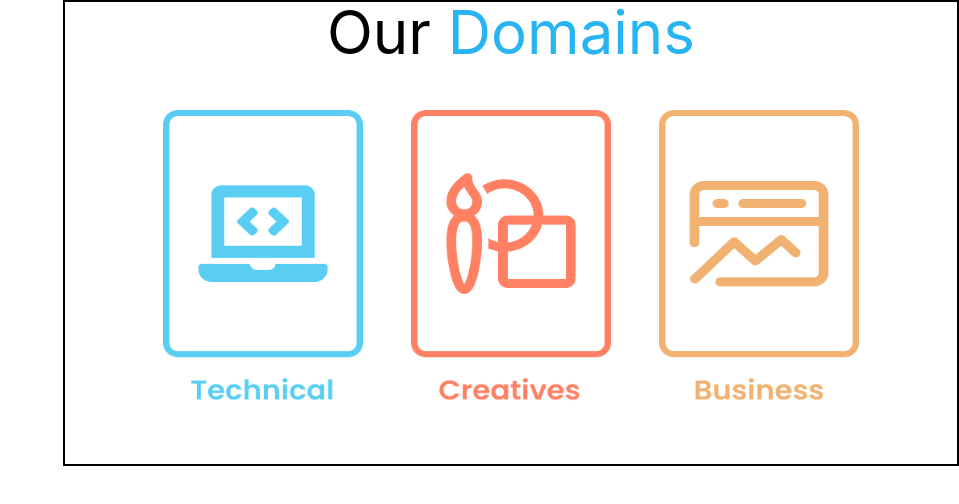
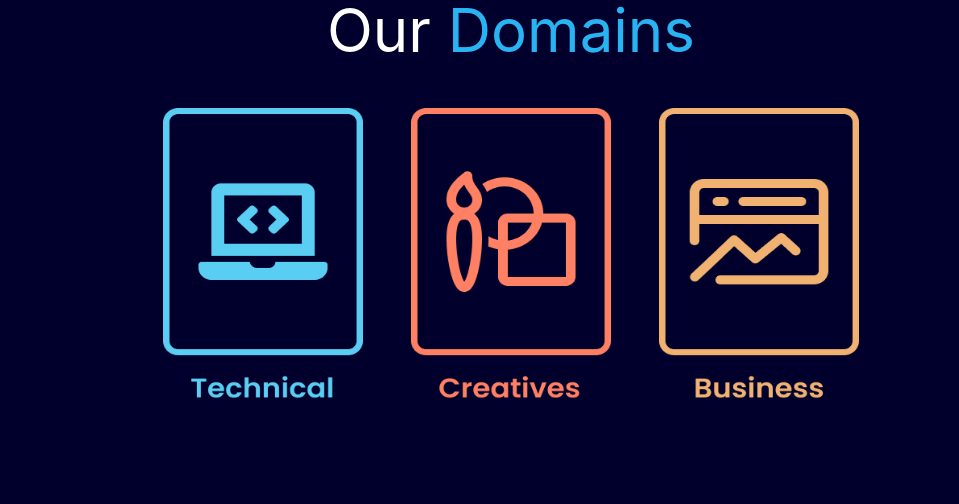
Before and after one commit to AlexaSRM/Recruitment-Portal, a Next.js app: page / in a window 1280 px wide. Shown: the top 504 px of the page, without its empty margins (321-1280 px from the left). Built offline with nearby package versions, Linux system fonts and the light colour scheme.

Commit message:
domain completed

```diff
--- a/components/Domains.tsx
+++ b/components/Domains.tsx
@@ -7,7 +7,7 @@ import frame11 from '../public/frame11.png'
 
 function Domains() {
   return (
-    <div className="border-2 border-black w-[70vw] ml-auto flex flex-col justify-center items-center">
+    <div className="w-[70vw] ml-auto flex flex-col justify-center items-center">
       <div className="text-6xl bold">Our <span className="text-[#28b3f2]">Domains</span></div>
       <div className="flex my-12">
         <div className="mx-6"><DomainsImage image={frame9}/></div>
--- a/components/DomainsImage.tsx
+++ b/components/DomainsImage.tsx
@@ -3,7 +3,7 @@ import Image from 'next/image'
 
 function DomainsImage(props:any) {
   return (
-    <div className=''>
+    <div className="">
       <div className="">
         <Image
           src={props.image}
--- a/pages/index.tsx
+++ b/pages/index.tsx
@@ -5,7 +5,7 @@ import Domains from '../components/Domains'
 
 const Home: NextPage = () => {
   return (
-    <div className="">
+    <div className="bg-[#01002d] h-[100vh] text-white">
       <Domains/>
     </div>
   )
```
